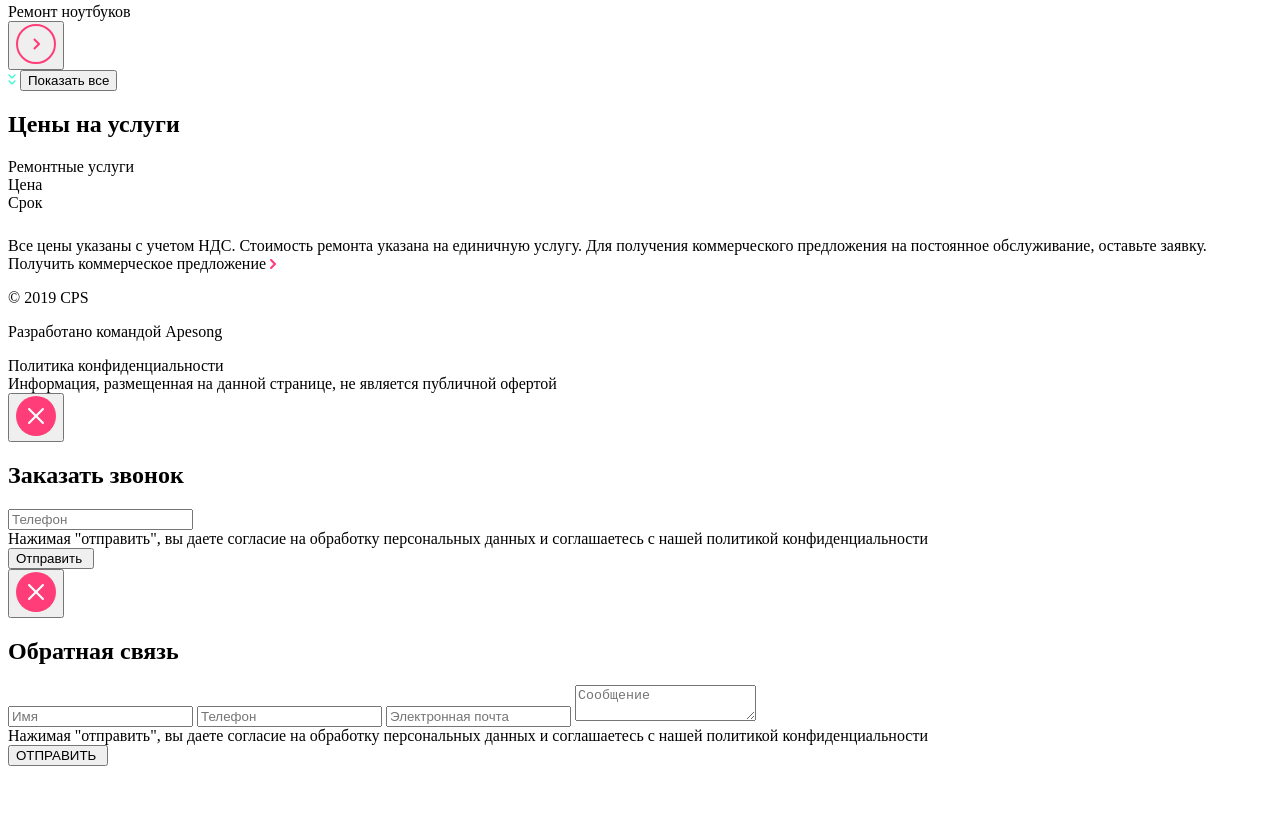
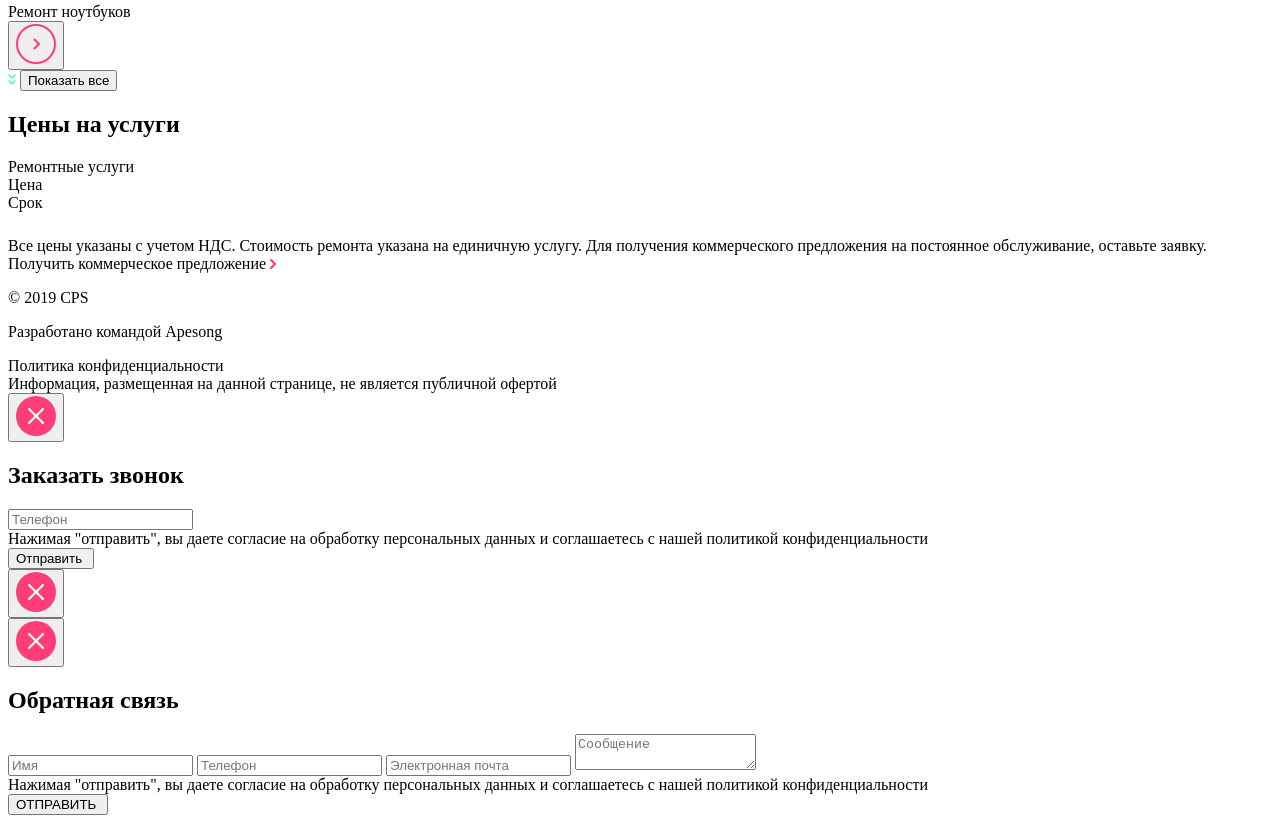
Before and after one commit to gstomg/webpack-project, a website: page src/index.html in a window 1280 px wide. Shown: the part 1143-1966 px from the top of the page. Before the commit the page ends 1917 px from the top, so only its background shows below. Drawn offline with nearby package versions, Linux system fonts and the light colour scheme.

Commit message:
fix one modal feedback

```diff
--- a/src/components/modal-phone/modalphone.scss
+++ b/src/components/modal-phone/modalphone.scss
@@ -247,11 +247,7 @@
   }
 
   .modal-feedback__close-btn {
-    display: none;
-    position: fixed;
-    top: 40px;
-    right: 40px;
-    z-index: 9999;
+    display: flex;
     background: #ff3e79;
     border: none;
     border-radius: 50%;
@@ -261,9 +257,6 @@
     justify-content: center;
     cursor: pointer;
     box-shadow: 0 2px 8px rgba(0,0,0,0.08);
-  }
-  .modal-feedback__close-btn.active {
-    display: flex;
   }
 
   .modal-feedback__content {
@@ -413,9 +406,15 @@
     }
     .modal-feedback__close-btn{
         position: static;
+        display: flex;
+        margin-left: auto;
+        margin-bottom: 16px;
+        top: auto;
+        right: auto;
+        z-index: auto;
     }
     .modal-feedback__highlight{
-        top: 65px;
+        top: 96px;
     }
 }
 
@@ -434,4 +433,54 @@
     .modal-feedback__highlight {
     top: 40px;
     }
+    .modal-feedback__close-btn.active{
+        position: fixed;
+        top: 32px;
+        right: 473px;
+    }
+    .modal-feedback__title{
+        margin: 0px;
+    }
 }
+
+@media (min-width: 1441px) {
+  .modal-feedback__close-btn {
+    position: fixed;
+    top: 40px;
+    right: 40px;
+    z-index: 9999;
+    margin: 0;
+  }
+
+}
+
+@media (max-width: 1439px) {
+  .modal-feedback__close-btn {
+    position: static;
+    margin-left: auto;
+    margin-bottom: 16px;
+  }
+}
+
+.modal-feedback__close-btn--inner {
+  display: flex;
+  position: static;
+  margin: 0px;
+}
+.modal-feedback__close-btn--fixed {
+  display: none;
+}
+
+@media (min-width: 1440px) {
+  .modal-feedback__close-btn--inner {
+    display: none;
+  }
+  .modal-feedback__close-btn--fixed {
+    display: flex;
+    position: fixed;
+    top: 40px;
+    right: 40px;
+    z-index: 9999;
+    margin: 0;
+  }
+}
--- a/src/index.html
+++ b/src/index.html
@@ -502,11 +502,14 @@
         </div>
     </div>
     <div class="modal-feedback__overlay"></div>
-    <button class="modal-feedback__close-btn" data-modal-close>
+    <button class="modal-feedback__close-btn modal-feedback__close-btn--fixed" data-modal-close>
       <img src="assets/icons/close.svg" alt="Закрыть">
     </button>
     <div class="modal-feedback" id="modal-feedback">
       <div class="modal-feedback__content">
+        <button class="modal-feedback__close-btn modal-feedback__close-btn--inner" data-modal-close>
+          <img src="assets/icons/close.svg" alt="Закрыть">
+        </button>
         <span class="modal-feedback__highlight"></span>
         <h2 class="modal-feedback__title">Обратная связь</h2>
         <form class="modal-feedback__form">
```
